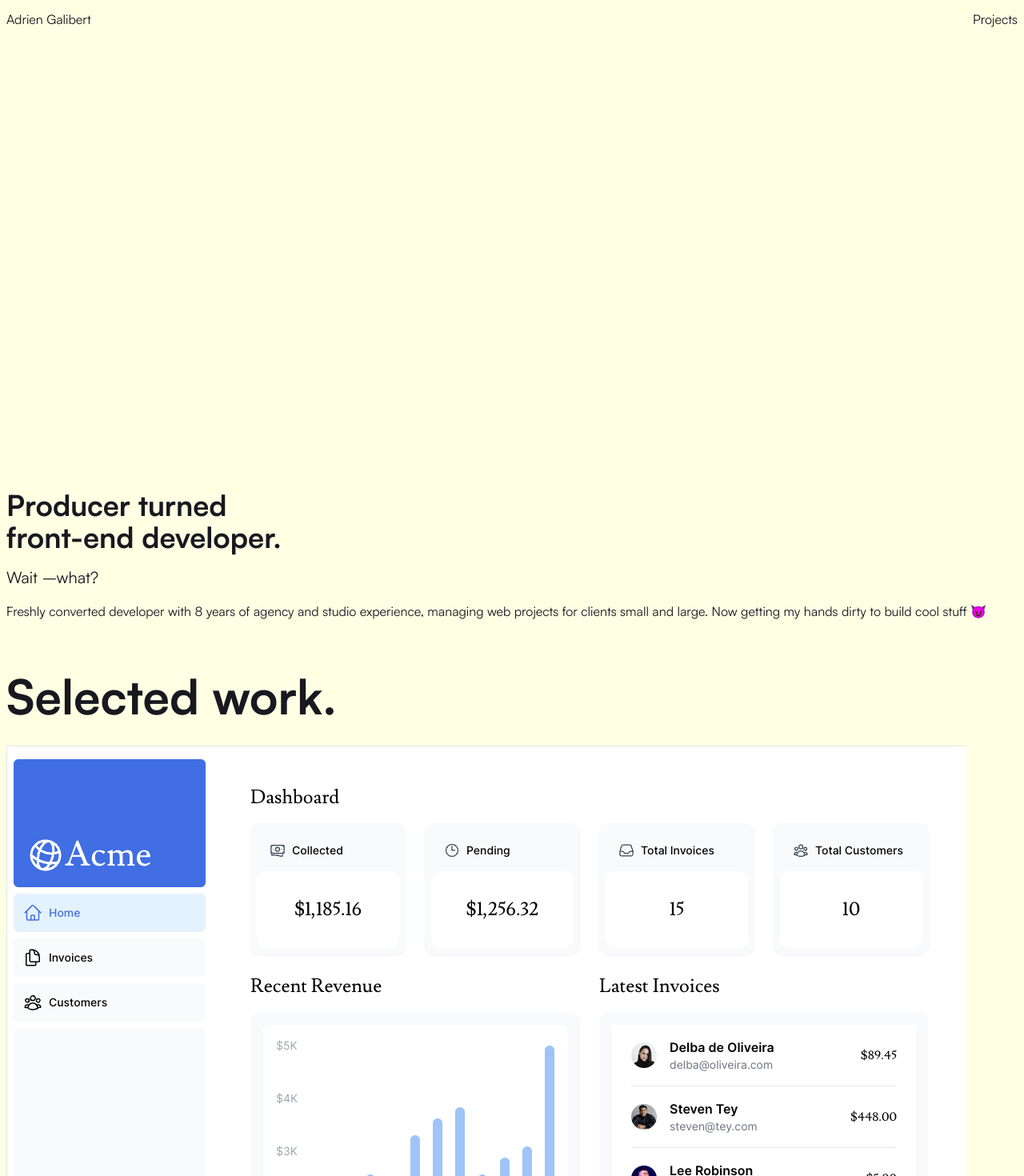
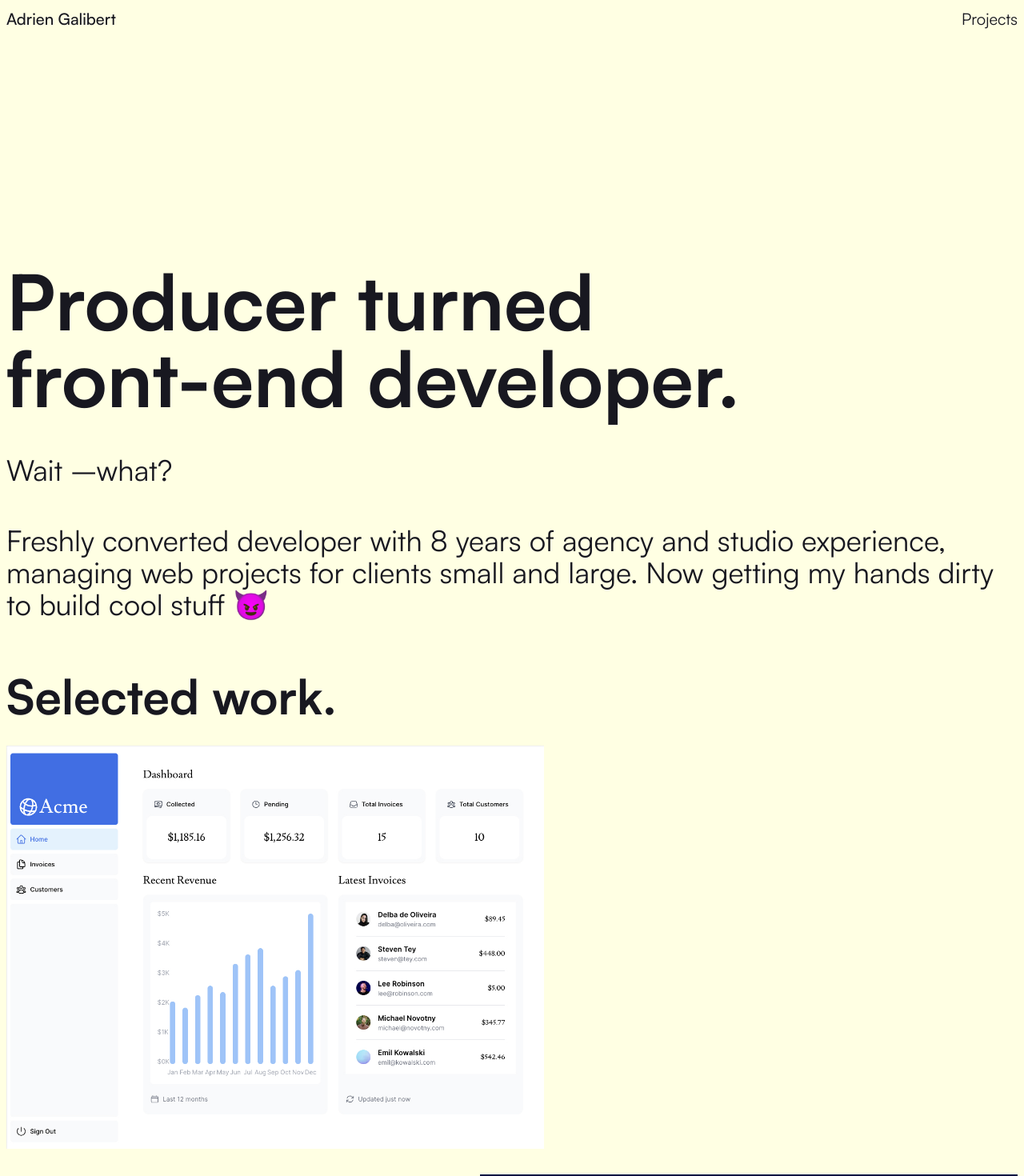
Before and after one commit to adrienglbrt/portfolio-2023, a Next.js app: page / in a window 1280 px wide. Shown: the top 1470 px of the page at 80% size. Built offline with nearby package versions, Linux system fonts and the light colour scheme.

Commit message:
Add Lenis scroll
With default settings

```diff
--- a/src/components/footer.js
+++ b/src/components/footer.js
@@ -9,7 +9,7 @@ export default function Footer() {
                 <li>GitHub</li>
             </ul>
             <p>2023 © Adrien Galibert</p>
-            <span className="font-bold text-[160px] absolute -right-16 -bottom-10">Ag–</span>
+            <span className="font-bold text-[160px] md:text-[320px] absolute -right-16 -bottom-10">Ag–</span>
         </footer>
     )
 }
--- /dev/null
+++ b/src/components/lenisScroll.js
@@ -0,0 +1,12 @@
+'use client'
+
+import { ReactLenis } from '@studio-freight/react-lenis'
+
+export default function LenisScroll({ children }) {
+
+  return (
+    <ReactLenis root>
+        {children}
+    </ReactLenis>
+  )
+}
--- a/src/components/navbar.js
+++ b/src/components/navbar.js
@@ -2,8 +2,8 @@ import Link from "next/link"
 
 export default function Navbar() {
     return (
-        <nav className="flex items-center justify-between h-8">
-            <Link href={"/"}>Adrien Galibert</Link>
+        <nav className="flex items-center justify-between h-8 md:text-xl">
+            <Link href={"/"} className="md:font-medium">Adrien Galibert</Link>
             <div>
                 <Link href={"/projects"}>Projects</Link>
             </div>
--- a/src/pages/_app.js
+++ b/src/pages/_app.js
@@ -1,10 +1,13 @@
 import '@/styles/globals.css'
 import Layout from '@/components/layout'
+import LenisScroll from '@/components/lenisScroll'
 
 export default function App({ Component, pageProps }) {
   return (
-    <Layout>
-      <Component {...pageProps} />
-    </Layout>
+    <LenisScroll>
+        <Layout>
+          <Component {...pageProps} />
+        </Layout>
+    </LenisScroll>
   )
 }
--- a/src/pages/index.js
+++ b/src/pages/index.js
@@ -8,17 +8,17 @@ export default function Home() {
   return (
       <>
         <section className="flex flex-col justify-end h-[calc(100vh-64px)]">
-          <h1 className="text-4xl font-bold mb-4">Producer turned<br />front-end developer.</h1>
-          <p className="text-xl mb-4">Wait –what?</p>
-          <p>Freshly converted developer with 8 years of agency and studio experience, managing web projects for clients small and large. Now getting my hands dirty to build cool stuff 😈</p>
+          <h1 className="text-4xl md:text-8xl font-bold mb-4 md:mb-12">Producer turned<br />front-end developer.</h1>
+          <p className="text-xl md:text-4xl mb-4 md:mb-12">Wait –what?</p>
+          <p className="md:text-4xl">Freshly converted developer with 8 years of agency and studio experience, managing web projects for clients small and large. Now getting my hands dirty to build cool stuff 😈</p>
         </section>
         <section className="mt-16 mb-16">
           <h2 className="text-6xl font-bold mb-8">Selected work.</h2>
           <div className="flex flex-col gap-8">
             {highlightedProjects.map((project) => (
-              <Link key={project.slug} href={`/projects/${project.slug}`} className="max-w-[1200px]">
-                <Image src={`/images/projects/${project.slug}.jpg`} alt={project.title} width="1200" height="900" />
-                <div className="flex justify-between items-center mt-2">
+              <Link key={project.slug} href={`/projects/${project.slug}`} className="max-w-[1200px] md:even:self-end md:odd:self-start">
+                <div className="md:max-w-2xl"><Image src={`/images/projects/${project.slug}.jpg`} alt={project.title} width="1200" height="900"/></div>
+                <div className="flex justify-between items-center mt-2 md:hidden">
                   <h2 className="text-xl font-medium">{project.title}</h2>
                   <p className="text-l">{project.year}</p>
                 </div>
--- a/src/pages/projects/index.js
+++ b/src/pages/projects/index.js
@@ -6,12 +6,12 @@ export default function Projects() {
 
     return (
         <>
-            <h1 className="text-4xl font-bold">Projects directory.</h1>
+            <h1 className="text-4xl md:text-8xl mt-12 md:mt-32 mb-4 md:mb-12 font-bold">Projects directory.</h1>
             <ul className="divide-y">
             {sortedList.map((project) => (
                 <li key={project.slug}>
                     <Link href={`/projects/${project.slug}`} className="flex justify-between items-center pt-4 pb-4">
-                        <h2 className="text-xl font-bold">{project.title}</h2>
+                        <h2 className="text-xl font-medium">{project.title}</h2>
                         <p className="text-l">{project.year}</p>
                     </Link>
                 </li>
```
Also changed, not shown: package.json (+7 -5 lines), 1 other file (tests, documents, lock files or other folders).
